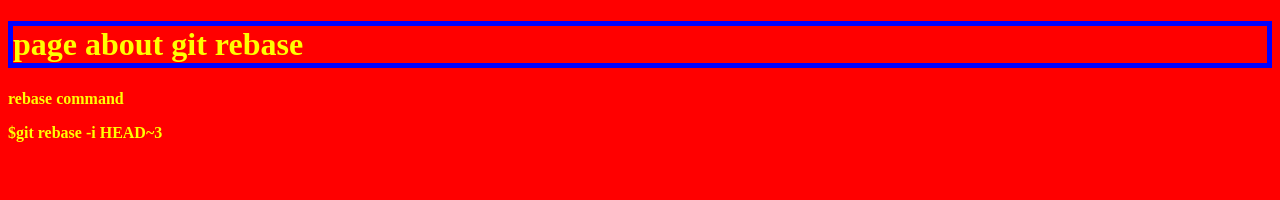
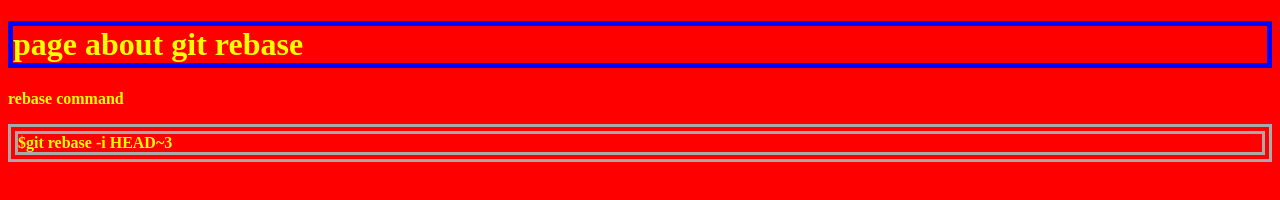
Before and after one commit to VelamPillai/rebasedemo, a plain HTML site: page index.html in a window 1280 px wide. Drawn offline with Linux system fonts and the light colour scheme.

Commit message:
accepted the changes about command border

```diff
--- a/index.css
+++ b/index.css
@@ -11,3 +11,8 @@ h1{
 p{
     font-weight: bolder;
 }
+
+#com
+{
+    border: 10px double darkgrey;
+}
--- a/index.html
+++ b/index.html
@@ -10,6 +10,6 @@
 <body>
     <h1>page about git rebase</h1>
     <p>rebase command</p>
-    <p>$git rebase -i HEAD~3</p>
+    <p id="com">$git rebase -i HEAD~3</p>
 </body>
 </html>
```
